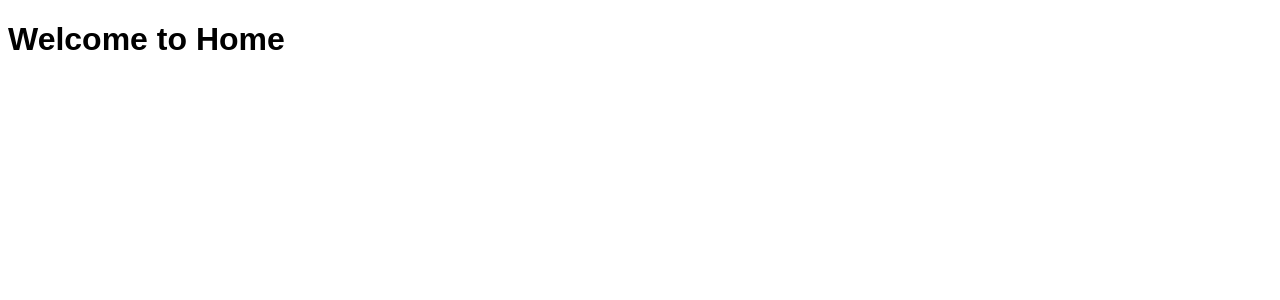
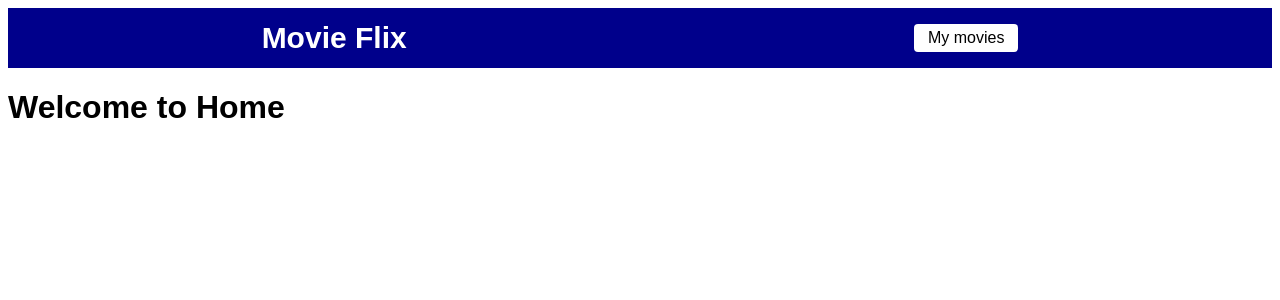
Before and after one commit to ericgpinto/react-app-movieflix, a React (Create React App) app: page / in a window 1280 px wide. Shown: the top 300 px of the page. Built offline with nearby package versions, Linux system fonts and the light colour scheme.

Commit message:
feat(header): implementing header

```diff
--- /dev/null
+++ b/src/components/Header/header.css
@@ -0,0 +1,25 @@
+header {
+  display: flex;
+  align-items: center;
+  justify-content: space-around;
+  width: 100%;
+  height: 60px;
+  background-color: #00008b;
+}
+
+.logo {
+  text-decoration: none;
+  font-size: 30px;
+  cursor: pointer;
+  color: #fff;
+  font-weight: bold;
+}
+
+.favorites {
+  text-decoration: none;
+  cursor: pointer;
+  background-color: #fff;
+  padding: 5px 14px;
+  color: #000;
+  border-radius: 4px;
+}
--- /dev/null
+++ b/src/components/Header/index.js
@@ -0,0 +1,15 @@
+import "./header.css";
+import { Link } from "react-router-dom";
+
+export default function Header() {
+  return (
+    <header>
+      <Link to="/" className="logo">
+        Movie Flix
+      </Link>
+      <Link to="/favorites" className="favorites">
+        My movies
+      </Link>
+    </header>
+  );
+}
--- a/src/routes.js
+++ b/src/routes.js
@@ -1,10 +1,12 @@
 import { BrowserRouter, Route, Routes } from "react-router-dom";
 import Home from "./pages/Home";
 import MovieDetails from "./pages/MovieDetails";
+import Header from "./components/Header";
 
 export default function RoutesApp() {
   return (
     <BrowserRouter>
+      <Header />
       <Routes>
         <Route path="/" element={<Home />} />
         <Route path="/movie-details/:id" element={<MovieDetails />} />
```
